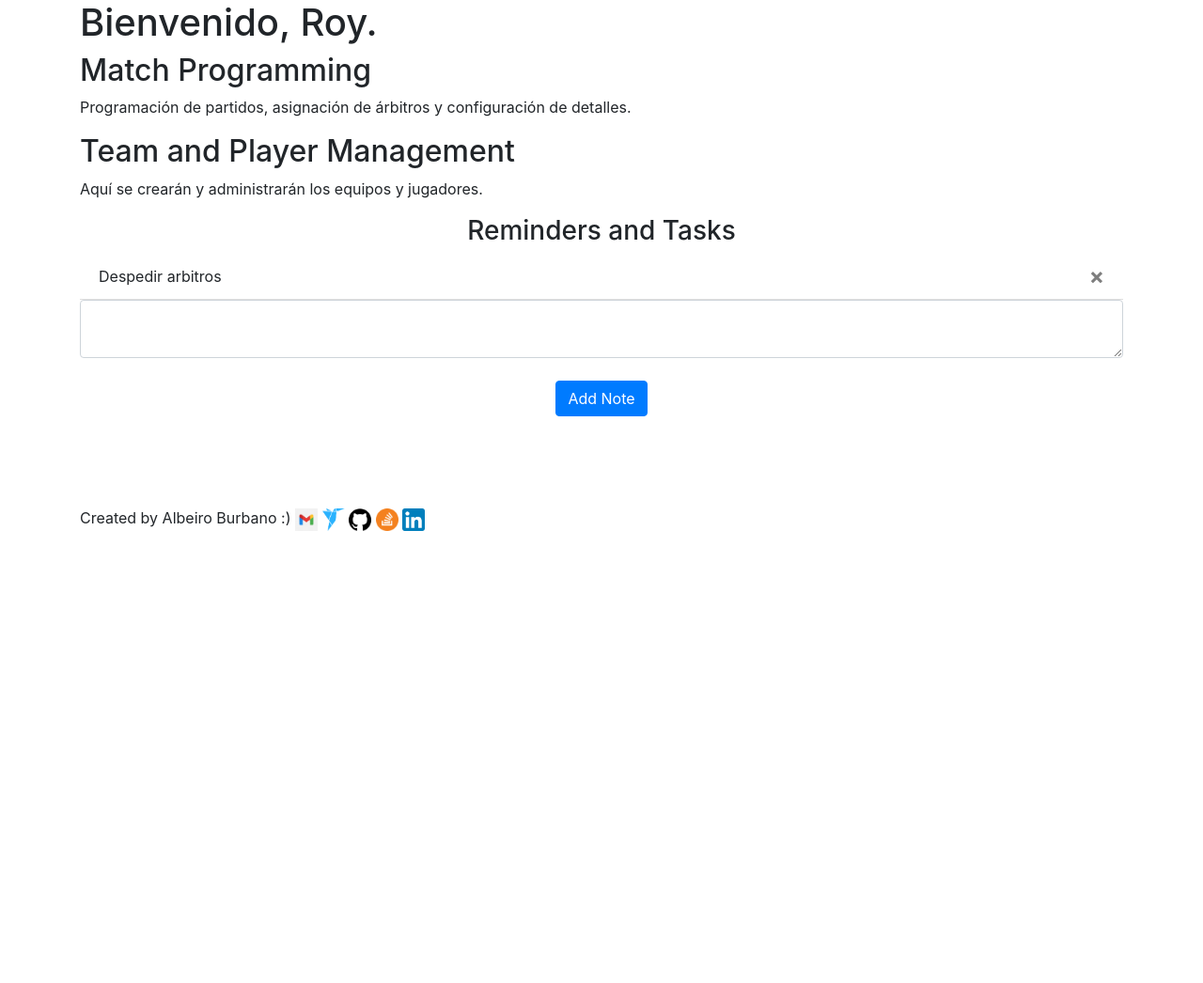
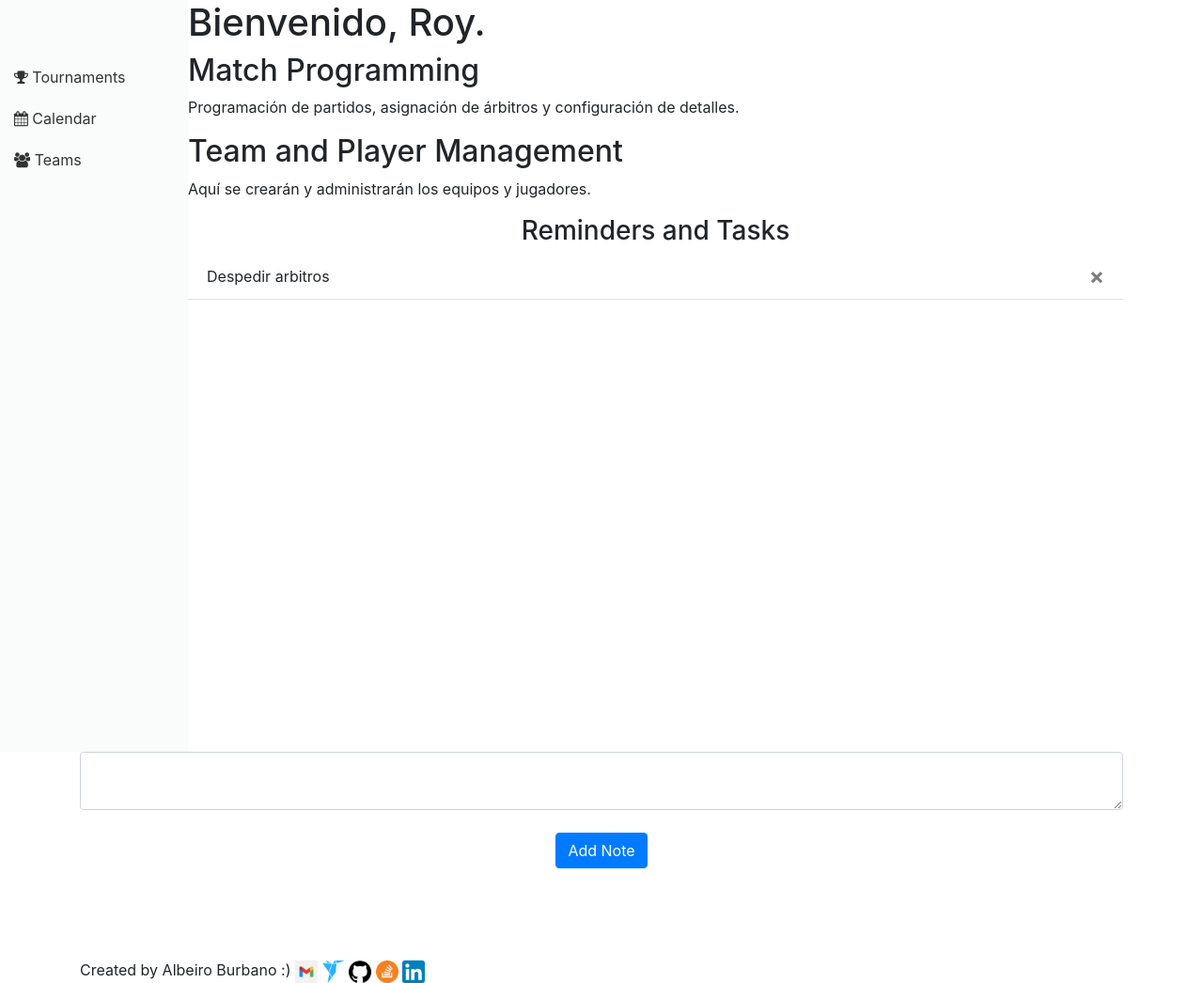
Before and after one commit to AlbeiroBurbanoTobar/ppi_dai_BURBANOaj, a Flask app: page / in a window 1280 px wide. Shown: the part 56-1102 px from the top of the page at 94% size. Before the commit the page ends 621 px from the top, so only its background shows below. Run offline with Flask 3, Linux system fonts and the light colour scheme; a user stored in the database is signed in; some libraries are stand-ins or nearby versions.

Commit message:
Creacion de barra de navegacion lateral

```diff
--- a/website/static/css/style.css
+++ b/website/static/css/style.css
@@ -85,3 +85,36 @@
 .policy-container button:hover {
     opacity: 0.8;
 }
+
+/* Estilos de la barra lateral */
+.sidebar-container {
+    width: 200px;
+    background-color: #fafbfb;
+    padding-top: 60px;
+    float: left;
+    height: 100vh;
+}
+
+/* Estilos de la barra lateral para los enlaces */
+.sidebar a {
+    padding: 10px 15px;
+    text-decoration: none;
+    font-size: 16px;
+    color: #333;
+    display: block;
+    white-space: nowrap;
+}
+
+.sidebar a:hover {
+    background-color: #ddd;
+}
+
+/* Estilo para el contenido principal cuando hay barra lateral */
+.content-with-sidebar {
+    margin-left: 200px;
+}
+
+/* Restablece el margen para el contenido cuando no hay barra lateral */
+.content-no-sidebar {
+    margin-left: 0;
+}
--- a/website/templates/base.html
+++ b/website/templates/base.html
@@ -38,6 +38,7 @@
           <a class="nav-item nav-link" id="home" href="/">Home</a>
            <a class="nav-item nav-link" id="changePassword" href="/change-password">Change Password</a>
           <a class="nav-item nav-link" id="logout" href="/logout">Logout</a>
+        </div>
           {% else %}
           <a class="nav-item nav-link" id="login" href="/login">Login</a>
           <a class="nav-item nav-link" id="signUp" href="{{ url_for('auth.privacy_policy') }}">Sign Up</a>
@@ -46,6 +47,22 @@
         </div>
       </div>
     </nav>
+
+    {% if user.is_authenticated %}
+    <div class="sidebar-container">
+        <div class="sidebar">
+          <a href="{{ url_for('views.tournaments') }}">
+            <i class="fa fa-trophy" aria-hidden="true"></i> Tournaments
+        </a>
+        <a href="{{ url_for('views.calendar') }}">
+            <i class="fa fa-calendar" aria-hidden="true"></i> Calendar
+        </a>
+        <a href="{{ url_for('views.teams') }}">
+            <i class="fa fa-users" aria-hidden="true"></i> Teams
+        </a>
+        </div>
+    </div>
+    {% endif %}
 
     {% with messages = get_flashed_messages(with_categories=true) %} {% if
     messages %} {% for category, message in messages %} {% if category ==
--- a/website/templates/privacy_policy.html
+++ b/website/templates/privacy_policy.html
@@ -179,7 +179,7 @@
     <p _msttexthash="1532947" _msthash="110">Por correo electrónico: aburbanot@unal.edu.co</p>
     </li>
     <li>
-    <p _msttexthash="6786520" _msthash="111">Visitando esta página de nuestro sitio web: <a href="http://www.linkedin.com/in/albeiro-jose-burbano-tobar-759ba4297" rel="external nofollow noopener" target="_blank" _istranslated="1">http://www.linkedin.com/in/albeiro-jose-burbano-tobar-759ba4297</a></p>
+    <p _msttexthash="6786520" _msthash="111">Visitando esta página de linkedIn: <a href="http://www.linkedin.com/in/albeiro-jose-burbano-tobar-759ba4297" rel="external nofollow noopener" target="_blank" _istranslated="1">http://www.linkedin.com/in/albeiro-jose-burbano-tobar-759ba4297</a></p>
     </ul>
     <form method="POST">
         <input type="checkbox" name="agree" required> I have read and accept the privacy policy.<br>
--- a/website/views.py
+++ b/website/views.py
@@ -56,3 +56,17 @@ def delete_note():
             db.session.delete(note)
             db.session.commit()
     return jsonify({})
+@views.route('/tournaments')
+@login_required
+def tournaments():
+    return render_template('tournaments.html', user=current_user)
+
+@views.route('/teams')
+@login_required
+def teams():
+    return render_template('teams.html', user=current_user)
+
+@views.route('/calendar')
+@login_required
+def calendar():
+    return render_template('calendar.html', user=current_user)
```
Also changed, not shown: website/templates/calendar.html (added, +8 -0 lines), website/templates/teams.html (added, +8 -0 lines), website/templates/tournaments.html (added, +8 -0 lines), instance/database.db.
